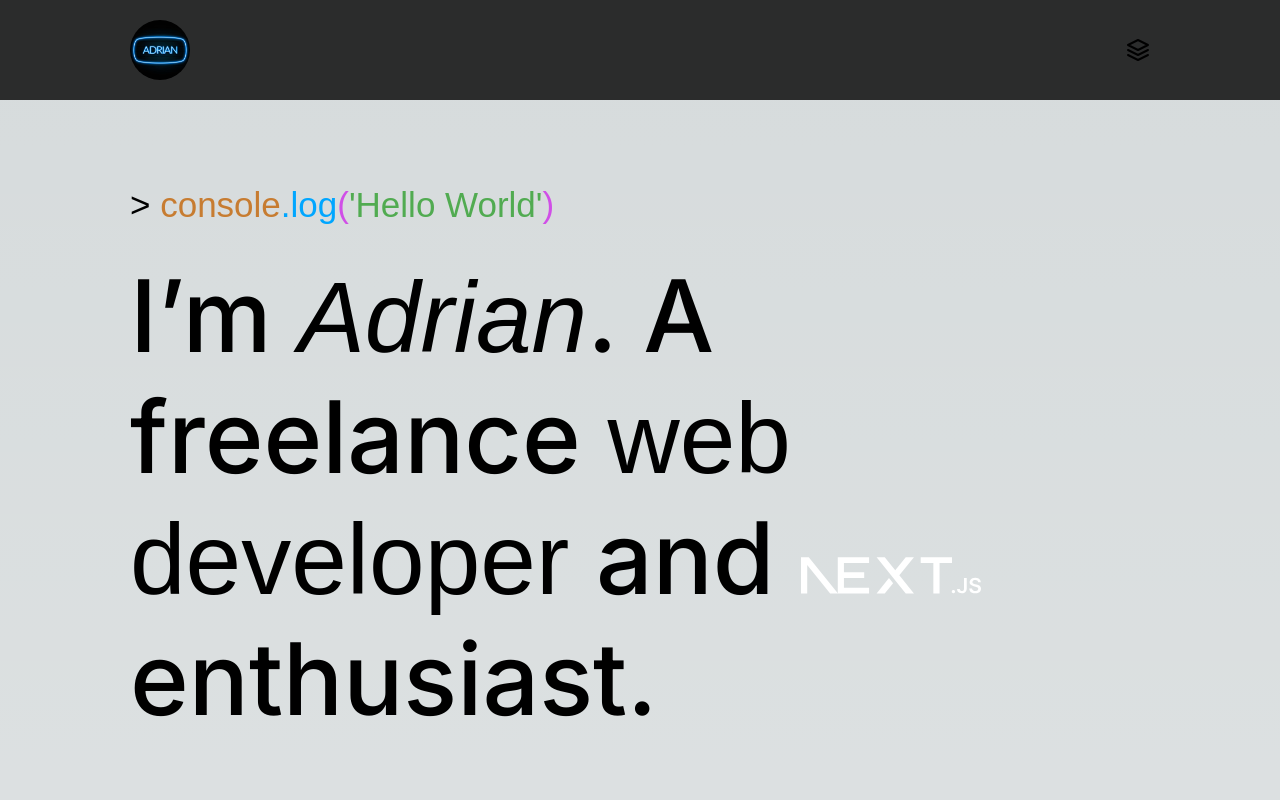
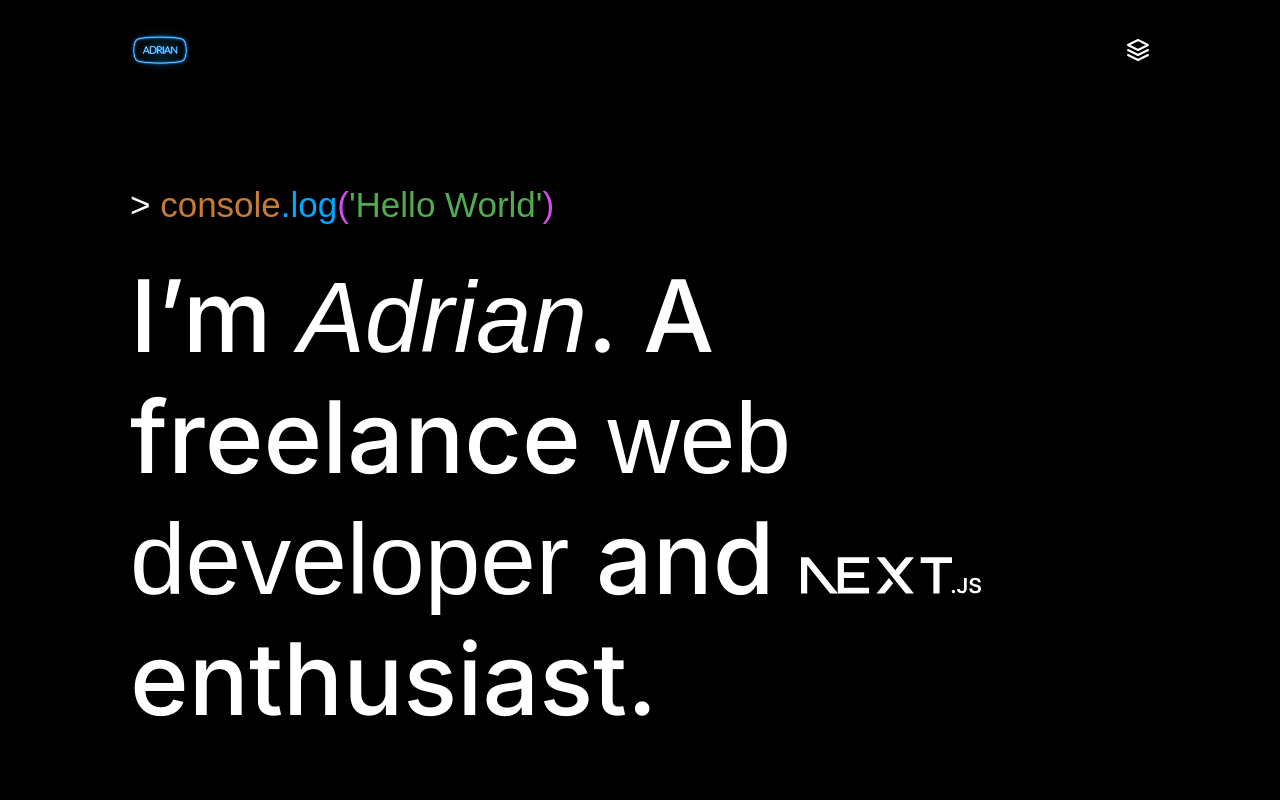
Before and after one commit to Adriantobi/dev_portfolio_v2, a Next.js app: page / in a window 1280 px wide. Shown: the top 800 px of the page. Built offline with nearby package versions, Linux system fonts and the light colour scheme; a web font is replaced by a local one.

Commit message:
Metadata and Consistent Dark Mode

```diff
--- a/app/layout.js
+++ b/app/layout.js
@@ -5,7 +5,7 @@ const inter = Inter({ subsets: ['latin'] })
 
 export const metadata = {
   title: 'Adrian Tobi',
-  description: 'Generated by create next app',
+  description: 'I’m Adrian. A freelance web developer and Next.js enthusiast.',
 }
 
 export default function RootLayout({ children }) {
--- a/css/globals.css
+++ b/css/globals.css
@@ -88,13 +88,15 @@ html {
 
 body {
   overflow-x: clip;
-  color: rgb(var(--foreground-rgb));
+  /* color: rgb(var(--foreground-rgb));
   background: linear-gradient(
       to bottom,
       transparent,
       rgb(var(--background-end-rgb))
     )
-    rgb(var(--background-start-rgb));
+    rgb(var(--background-start-rgb)); */
+    color: #fff;
+    background-color: #000;
 }
 
 a {
```
